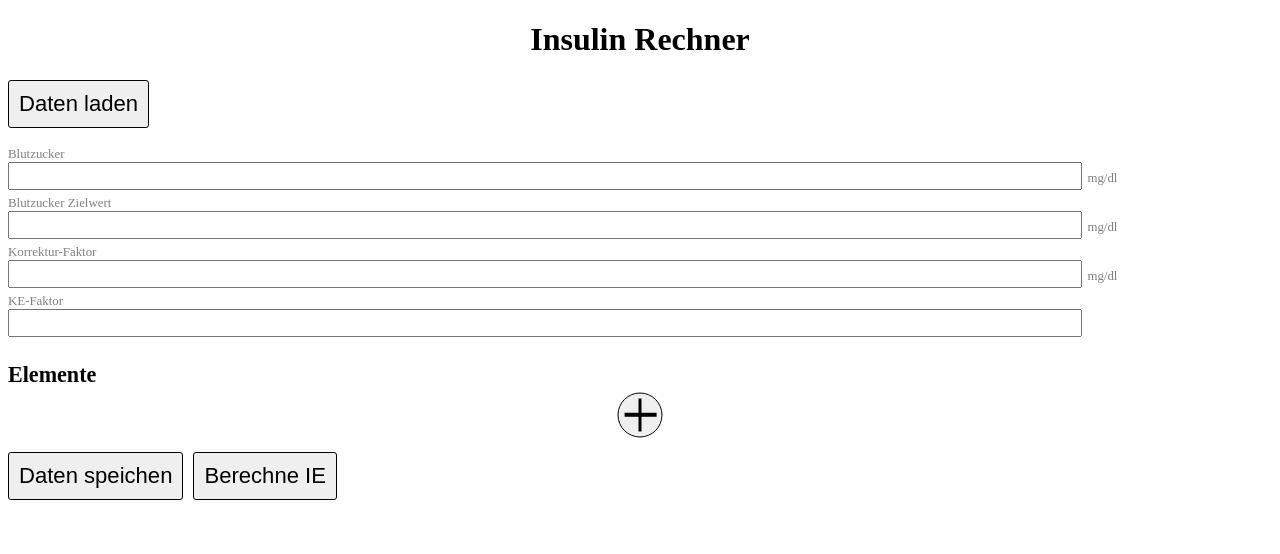
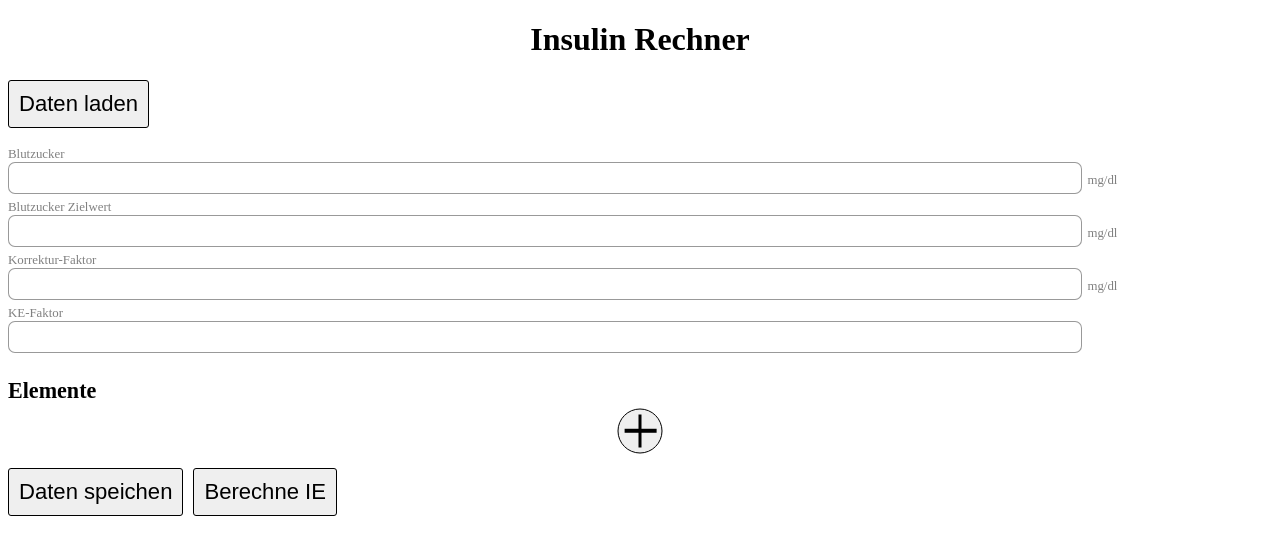
Before and after one commit to Derion23/insulin-calculator, a React (Create React App) app: page / in a window 1280 px wide. Shown: the top 554 px of the page. Built offline with nearby package versions, Linux system fonts and the light colour scheme.

Commit message:
added border radius to text input

```diff
--- a/src/App.js
+++ b/src/App.js
@@ -1,4 +1,4 @@
-import React, {useState, useRef} from 'react'
+import React, {useState, useRef, useEffect} from 'react'
 
 import './css/style.css'
 import FixedInformationSection from './Components/FixedInformationSection'
--- a/src/Components/Input.js
+++ b/src/Components/Input.js
@@ -10,6 +10,7 @@ export default function Input({id, name='',value='', onChange='', description=''
             </label>
             <br />
             <input
+                type='text'
                 id={id}
                 name={name}
                 placeholder={placeholder}
--- a/src/css/style.css
+++ b/src/css/style.css
@@ -25,13 +25,21 @@ h3{
     font-size: calc(var(--input-font-size) * 1.2);
 }
 
-input{
+input[type='text']{
+    padding: 4px;
     width: 85%;
     margin-right: 5px;
     margin-bottom: 3px;
     font-size: var(--input-font-size);
     font-weight: bold;
-    /* border: 1px solid rgba(0, 0, 0, 0.1) */
+    border: 1px solid rgba(0, 0, 0, 0.4);
+    outline: none;
+    border-radius: 7px;
+}
+
+input[type='text']:focus{
+    border-color: transparent;
+    box-shadow: 0 0 0 2px rgb(228, 148, 0);
 }
 
 .intermeal-checkbox input {
```
Also changed, not shown: src/Components/Output.js (line endings or trailing spaces), 13 other files (tests, documents, lock files or other folders).
